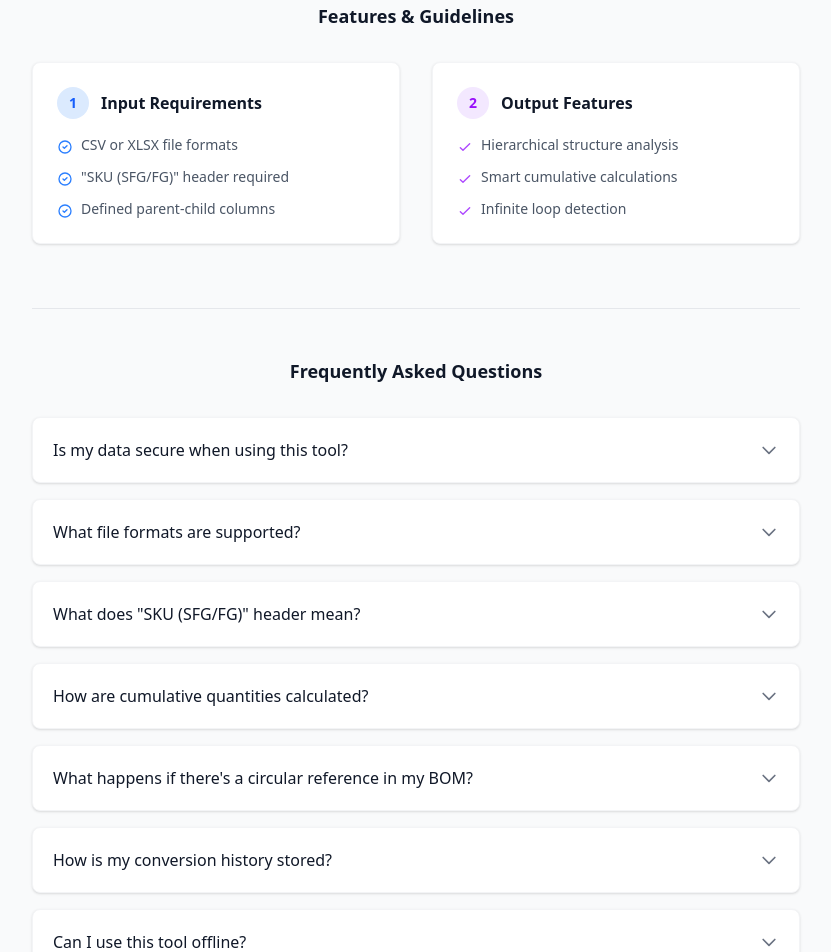
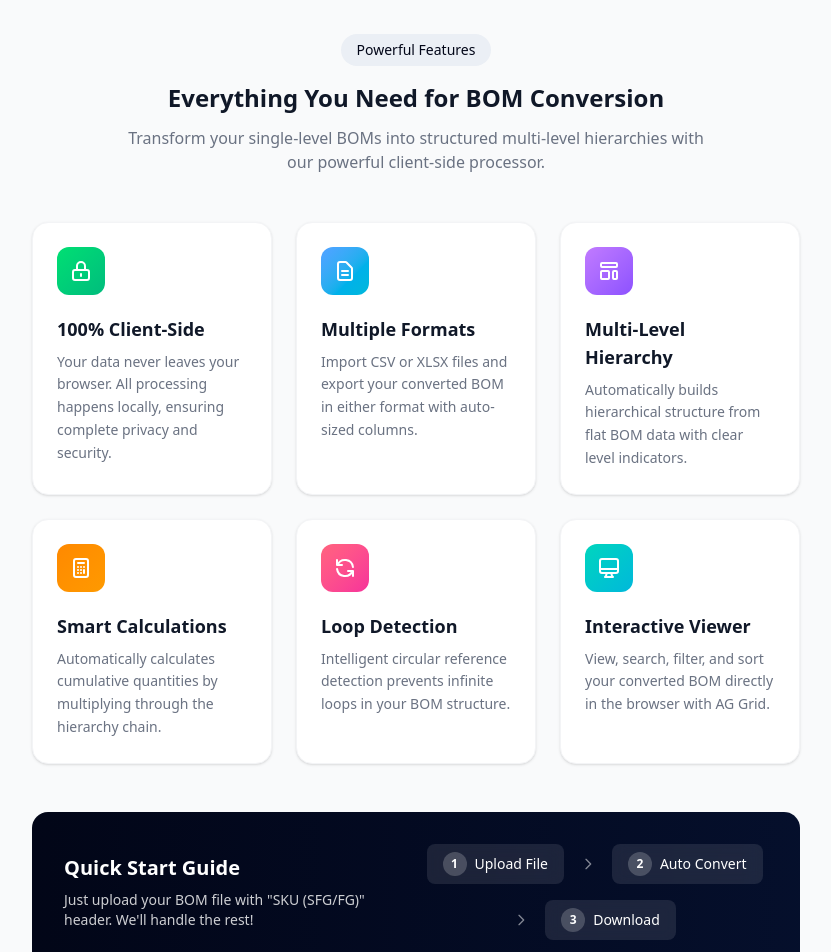
Before and after one commit to faizalindrak/bom-converter-web-app, a React (Vite) app: page / in a window 1280 px wide. Shown: the part 800-1752 px from the top of the page, without its empty margins (224-1055 px from the left). Built offline with nearby package versions, Linux system fonts and the light colour scheme; what ag-grid-community would draw is missing.

Commit message:
feat: Implement Home page for the BOM converter, enabling file uploads, displaying conversion results, and managing downloads with IndexedDB persistence.

```diff
--- a/src/pages/Home.jsx
+++ b/src/pages/Home.jsx
@@ -189,50 +189,129 @@ const Home = () => {
           </div>
         )}
 
-        <div className="mt-16 border-t border-gray-200 pt-12">
-          <h3 className="text-lg font-semibold text-gray-900 mb-8 text-center">
-            Features & Guidelines
-          </h3>
-          <div className="grid md:grid-cols-2 gap-8">
-            <div className="bg-white rounded-lg p-6 border border-gray-100 shadow-sm">
-              <h4 className="font-semibold text-gray-900 mb-4 flex items-center">
-                <span className="flex-shrink-0 w-8 h-8 flex items-center justify-center rounded-full bg-blue-100 text-blue-600 mr-3 text-sm font-bold">1</span>
-                Input Requirements
-              </h4>
-              <ul className="space-y-3 text-gray-600 text-sm">
-                <li className="flex items-start">
-                  <svg className="w-4 h-4 text-blue-500 mt-1 mr-2 flex-shrink-0" fill="none" stroke="currentColor" viewBox="0 0 24 24"><path strokeLinecap="round" strokeLinejoin="round" strokeWidth={2} d="M9 12l2 2 4-4m6 2a9 9 0 11-18 0 9 9 0 0118 0z" /></svg>
-                  CSV or XLSX file formats
-                </li>
-                <li className="flex items-start">
-                  <svg className="w-4 h-4 text-blue-500 mt-1 mr-2 flex-shrink-0" fill="none" stroke="currentColor" viewBox="0 0 24 24"><path strokeLinecap="round" strokeLinejoin="round" strokeWidth={2} d="M9 12l2 2 4-4m6 2a9 9 0 11-18 0 9 9 0 0118 0z" /></svg>
-                  "SKU (SFG/FG)" header required
-                </li>
-                <li className="flex items-start">
-                  <svg className="w-4 h-4 text-blue-500 mt-1 mr-2 flex-shrink-0" fill="none" stroke="currentColor" viewBox="0 0 24 24"><path strokeLinecap="round" strokeLinejoin="round" strokeWidth={2} d="M9 12l2 2 4-4m6 2a9 9 0 11-18 0 9 9 0 0118 0z" /></svg>
-                  Defined parent-child columns
-                </li>
-              </ul>
+        {/* Features Section */}
+        <div className="mt-20 pt-16 border-t border-gray-200">
+          <div className="text-center mb-12">
+            <span className="inline-block px-4 py-1.5 bg-[oklch(95%_0.01_264.695)] text-[oklch(12.9%_0.042_264.695)] text-sm font-medium rounded-full mb-4">
+              Powerful Features
+            </span>
+            <h3 className="text-2xl font-bold text-gray-900 mb-3">
+              Everything You Need for BOM Conversion
+            </h3>
+            <p className="text-gray-500 max-w-xl mx-auto">
+              Transform your single-level BOMs into structured multi-level hierarchies with our powerful client-side processor.
+            </p>
+          </div>
+
+          <div className="grid md:grid-cols-3 gap-6">
+            {/* Feature 1 - Security */}
+            <div className="group bg-white rounded-2xl p-6 border border-gray-100 shadow-sm hover:shadow-xl hover:border-green-200 transition-all duration-300 hover:-translate-y-1">
+              <div className="w-12 h-12 rounded-xl bg-gradient-to-br from-green-400 to-emerald-500 flex items-center justify-center mb-5 group-hover:scale-110 transition-transform duration-300">
+                <svg className="w-6 h-6 text-white" fill="none" stroke="currentColor" viewBox="0 0 24 24">
+                  <path strokeLinecap="round" strokeLinejoin="round" strokeWidth={2} d="M12 15v2m-6 4h12a2 2 0 002-2v-6a2 2 0 00-2-2H6a2 2 0 00-2 2v6a2 2 0 002 2zm10-10V7a4 4 0 00-8 0v4h8z" />
+                </svg>
+              </div>
+              <h4 className="font-semibold text-gray-900 mb-2 text-lg">100% Client-Side</h4>
+              <p className="text-gray-500 text-sm leading-relaxed">
+                Your data never leaves your browser. All processing happens locally, ensuring complete privacy and security.
+              </p>
             </div>
-            <div className="bg-white rounded-lg p-6 border border-gray-100 shadow-sm">
-              <h4 className="font-semibold text-gray-900 mb-4 flex items-center">
-                <span className="flex-shrink-0 w-8 h-8 flex items-center justify-center rounded-full bg-purple-100 text-purple-600 mr-3 text-sm font-bold">2</span>
-                Output Features
-              </h4>
-              <ul className="space-y-3 text-gray-600 text-sm">
-                <li className="flex items-start">
-                  <svg className="w-4 h-4 text-purple-500 mt-1 mr-2 flex-shrink-0" fill="none" stroke="currentColor" viewBox="0 0 24 24"><path strokeLinecap="round" strokeLinejoin="round" strokeWidth={2} d="M5 13l4 4L19 7" /></svg>
-                  Hierarchical structure analysis
-                </li>
-                <li className="flex items-start">
-                  <svg className="w-4 h-4 text-purple-500 mt-1 mr-2 flex-shrink-0" fill="none" stroke="currentColor" viewBox="0 0 24 24"><path strokeLinecap="round" strokeLinejoin="round" strokeWidth={2} d="M5 13l4 4L19 7" /></svg>
-                  Smart cumulative calculations
-                </li>
-                <li className="flex items-start">
-                  <svg className="w-4 h-4 text-purple-500 mt-1 mr-2 flex-shrink-0" fill="none" stroke="currentColor" viewBox="0 0 24 24"><path strokeLinecap="round" strokeLinejoin="round" strokeWidth={2} d="M5 13l4 4L19 7" /></svg>
-                  Infinite loop detection
-                </li>
-              </ul>
+
+            {/* Feature 2 - File Formats */}
+            <div className="group bg-white rounded-2xl p-6 border border-gray-100 shadow-sm hover:shadow-xl hover:border-blue-200 transition-all duration-300 hover:-translate-y-1">
+              <div className="w-12 h-12 rounded-xl bg-gradient-to-br from-blue-400 to-cyan-500 flex items-center justify-center mb-5 group-hover:scale-110 transition-transform duration-300">
+                <svg className="w-6 h-6 text-white" fill="none" stroke="currentColor" viewBox="0 0 24 24">
+                  <path strokeLinecap="round" strokeLinejoin="round" strokeWidth={2} d="M9 12h6m-6 4h6m2 5H7a2 2 0 01-2-2V5a2 2 0 012-2h5.586a1 1 0 01.707.293l5.414 5.414a1 1 0 01.293.707V19a2 2 0 01-2 2z" />
+                </svg>
+              </div>
+              <h4 className="font-semibold text-gray-900 mb-2 text-lg">Multiple Formats</h4>
+              <p className="text-gray-500 text-sm leading-relaxed">
+                Import CSV or XLSX files and export your converted BOM in either format with auto-sized columns.
+              </p>
+            </div>
+
+            {/* Feature 3 - Multi-Level */}
+            <div className="group bg-white rounded-2xl p-6 border border-gray-100 shadow-sm hover:shadow-xl hover:border-purple-200 transition-all duration-300 hover:-translate-y-1">
+              <div className="w-12 h-12 rounded-xl bg-gradient-to-br from-purple-400 to-violet-500 flex items-center justify-center mb-5 group-hover:scale-110 transition-transform duration-300">
+                <svg className="w-6 h-6 text-white" fill="none" stroke="currentColor" viewBox="0 0 24 24">
+                  <path strokeLinecap="round" strokeLinejoin="round" strokeWidth={2} d="M4 5a1 1 0 011-1h14a1 1 0 011 1v2a1 1 0 01-1 1H5a1 1 0 01-1-1V5zM4 13a1 1 0 011-1h6a1 1 0 011 1v6a1 1 0 01-1 1H5a1 1 0 01-1-1v-6zM16 13a1 1 0 011-1h2a1 1 0 011 1v6a1 1 0 01-1 1h-2a1 1 0 01-1-1v-6z" />
+                </svg>
+              </div>
+              <h4 className="font-semibold text-gray-900 mb-2 text-lg">Multi-Level Hierarchy</h4>
+              <p className="text-gray-500 text-sm leading-relaxed">
+                Automatically builds hierarchical structure from flat BOM data with clear level indicators.
+              </p>
+            </div>
+
+            {/* Feature 4 - Cumulative Quantities */}
+            <div className="group bg-white rounded-2xl p-6 border border-gray-100 shadow-sm hover:shadow-xl hover:border-orange-200 transition-all duration-300 hover:-translate-y-1">
+              <div className="w-12 h-12 rounded-xl bg-gradient-to-br from-orange-400 to-amber-500 flex items-center justify-center mb-5 group-hover:scale-110 transition-transform duration-300">
+                <svg className="w-6 h-6 text-white" fill="none" stroke="currentColor" viewBox="0 0 24 24">
+                  <path strokeLinecap="round" strokeLinejoin="round" strokeWidth={2} d="M9 7h6m0 10v-3m-3 3h.01M9 17h.01M9 14h.01M12 14h.01M15 11h.01M12 11h.01M9 11h.01M7 21h10a2 2 0 002-2V5a2 2 0 00-2-2H7a2 2 0 00-2 2v14a2 2 0 002 2z" />
+                </svg>
+              </div>
+              <h4 className="font-semibold text-gray-900 mb-2 text-lg">Smart Calculations</h4>
+              <p className="text-gray-500 text-sm leading-relaxed">
+                Automatically calculates cumulative quantities by multiplying through the hierarchy chain.
+              </p>
+            </div>
+
+            {/* Feature 5 - Loop Detection */}
+            <div className="group bg-white rounded-2xl p-6 border border-gray-100 shadow-sm hover:shadow-xl hover:border-red-200 transition-all duration-300 hover:-translate-y-1">
+              <div className="w-12 h-12 rounded-xl bg-gradient-to-br from-rose-400 to-pink-500 flex items-center justify-center mb-5 group-hover:scale-110 transition-transform duration-300">
+                <svg className="w-6 h-6 text-white" fill="none" stroke="currentColor" viewBox="0 0 24 24">
+                  <path strokeLinecap="round" strokeLinejoin="round" strokeWidth={2} d="M4 4v5h.582m15.356 2A8.001 8.001 0 004.582 9m0 0H9m11 11v-5h-.581m0 0a8.003 8.003 0 01-15.357-2m15.357 2H15" />
+                </svg>
+              </div>
+              <h4 className="font-semibold text-gray-900 mb-2 text-lg">Loop Detection</h4>
+              <p className="text-gray-500 text-sm leading-relaxed">
+                Intelligent circular reference detection prevents infinite loops in your BOM structure.
+              </p>
+            </div>
+
+            {/* Feature 6 - Browser Viewer */}
+            <div className="group bg-white rounded-2xl p-6 border border-gray-100 shadow-sm hover:shadow-xl hover:border-teal-200 transition-all duration-300 hover:-translate-y-1">
+              <div className="w-12 h-12 rounded-xl bg-gradient-to-br from-teal-400 to-cyan-500 flex items-center justify-center mb-5 group-hover:scale-110 transition-transform duration-300">
+                <svg className="w-6 h-6 text-white" fill="none" stroke="currentColor" viewBox="0 0 24 24">
+                  <path strokeLinecap="round" strokeLinejoin="round" strokeWidth={2} d="M9.75 17L9 20l-1 1h8l-1-1-.75-3M3 13h18M5 17h14a2 2 0 002-2V5a2 2 0 00-2-2H5a2 2 0 00-2 2v10a2 2 0 002 2z" />
+                </svg>
+              </div>
+              <h4 className="font-semibold text-gray-900 mb-2 text-lg">Interactive Viewer</h4>
+              <p className="text-gray-500 text-sm leading-relaxed">
+                View, search, filter, and sort your converted BOM directly in the browser with AG Grid.
+              </p>
+            </div>
+          </div>
+
+          {/* Quick Start Guide */}
+          <div className="mt-12 bg-gradient-to-r from-[oklch(12.9%_0.042_264.695)] to-[oklch(18%_0.06_264.695)] rounded-2xl p-8 text-white">
+            <div className="flex flex-col md:flex-row items-center justify-between gap-6">
+              <div>
+                <h4 className="text-xl font-bold mb-2">Quick Start Guide</h4>
+                <p className="text-white/80 text-sm">
+                  Just upload your BOM file with "SKU (SFG/FG)" header. We'll handle the rest!
+                </p>
+              </div>
+              <div className="flex items-center gap-4 flex-wrap justify-center">
+                <div className="flex items-center gap-2 bg-white/10 backdrop-blur-sm px-4 py-2 rounded-lg">
+                  <span className="w-6 h-6 rounded-full bg-white/20 flex items-center justify-center text-xs font-bold">1</span>
+                  <span className="text-sm">Upload File</span>
+                </div>
+                <svg className="w-4 h-4 text-white/50 hidden sm:block" fill="none" stroke="currentColor" viewBox="0 0 24 24">
+                  <path strokeLinecap="round" strokeLinejoin="round" strokeWidth={2} d="M9 5l7 7-7 7" />
+                </svg>
+                <div className="flex items-center gap-2 bg-white/10 backdrop-blur-sm px-4 py-2 rounded-lg">
+                  <span className="w-6 h-6 rounded-full bg-white/20 flex items-center justify-center text-xs font-bold">2</span>
+                  <span className="text-sm">Auto Convert</span>
+                </div>
+                <svg className="w-4 h-4 text-white/50 hidden sm:block" fill="none" stroke="currentColor" viewBox="0 0 24 24">
+                  <path strokeLinecap="round" strokeLinejoin="round" strokeWidth={2} d="M9 5l7 7-7 7" />
+                </svg>
+                <div className="flex items-center gap-2 bg-white/10 backdrop-blur-sm px-4 py-2 rounded-lg">
+                  <span className="w-6 h-6 rounded-full bg-white/20 flex items-center justify-center text-xs font-bold">3</span>
+                  <span className="text-sm">Download</span>
+                </div>
+              </div>
             </div>
           </div>
         </div>
```
